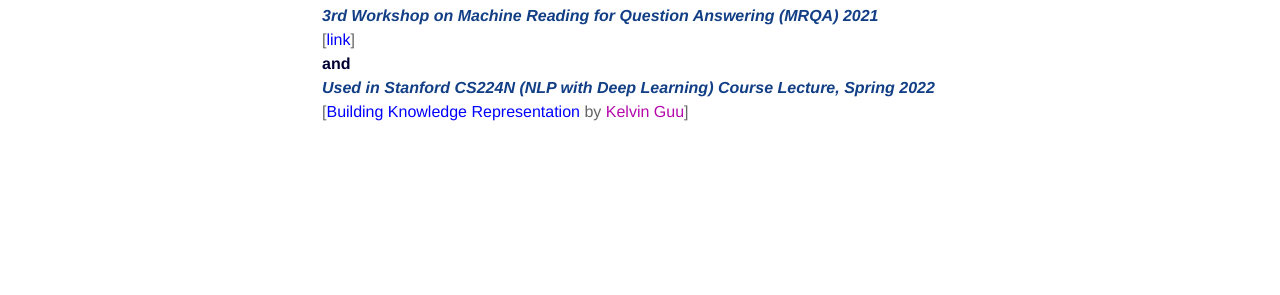
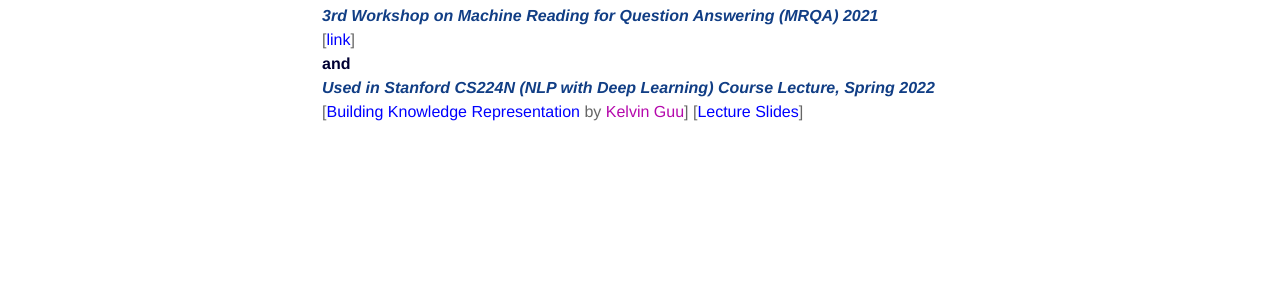
Before and after one commit to kartikperisetla/kartikperisetla.github.io, a Jekyll site: the page built from _pages/publications.md, in a window 1280 px wide. Shown: the part 347-642 px from the top of the page. Built offline with Jekyll 4.4.1, drawn with Linux system fonts in a browser that asks for light colours; nearby versions of some CDN libraries.

Commit message:
nit change

```diff
--- a/_pages/publications.md
+++ b/_pages/publications.md
@@ -40,7 +40,7 @@
       <b><i>Used in Stanford CS224N (NLP with Deep Learning) Course Lecture, Spring 2022</i></b>
     </span>
     <span class="links">
-    [<a  style="color:blue" href="https://youtu.be/4ynrGLIuPv4?t=4388" target="_blank">Building Knowledge Representation</a> by <a target="_blank" href="https://www.kelvinguu.com/">Kelvin Guu</a>]
+    [<a  style="color:blue" href="https://youtu.be/4ynrGLIuPv4?t=4388" target="_blank">Building Knowledge Representation</a> by <a target="_blank" href="https://www.kelvinguu.com/">Kelvin Guu</a>] [<a target="_blank" style="color:blue"  href="https://web.stanford.edu/class/cs224n/slides/cs224n-2022-lecture15-guu.pdf#page=94">Lecture Slides</a>]
   </span>
 
 </div>
```
